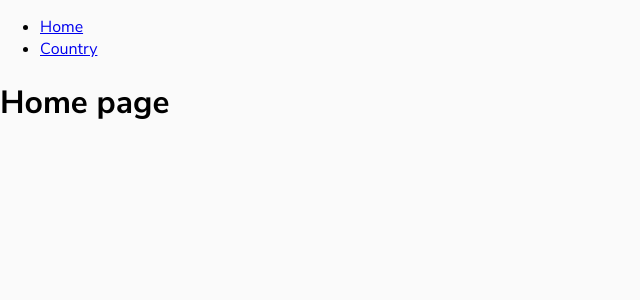
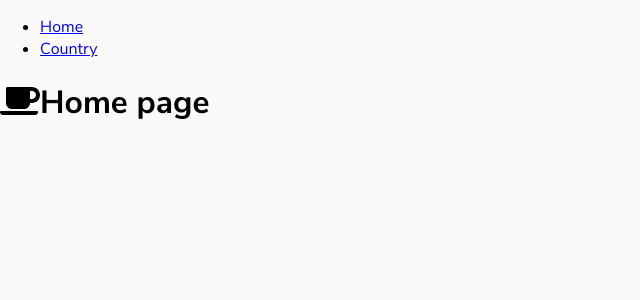
Before and after one commit to ReccaFlames/countries, a React app: page / in a window 1280 px wide. Shown: the top 300 px of the page, without its empty margins (0-640 px from the left). Built offline with nearby package versions, Linux system fonts and the light colour scheme.

Commit message:
Added fontawesome icon pack

```diff
--- a/package.json
+++ b/package.json
@@ -12,6 +12,9 @@
     "format": "prettier --write \"./src/**/*.{js,jsx,ts,tsx,json,css,scss,md}\""
   },
   "dependencies": {
+    "@fortawesome/fontawesome-svg-core": "^1.2.36",
+    "@fortawesome/free-solid-svg-icons": "^5.15.4",
+    "@fortawesome/react-fontawesome": "^0.1.15",
     "react": "^17.0.2",
     "react-dom": "^17.0.2",
     "react-router-dom": "^5.2.0"
--- a/src/App.tsx
+++ b/src/App.tsx
@@ -4,10 +4,12 @@ import Home from './pages/home/Home';
 import './styles.scss';
 
 const App = () => (
-    <Switch>
-        <Route path="/country" component={Country} />
-        <Route path="/" component={Home} />
-    </Switch>
+    <main>
+        <Switch>
+            <Route path="/country" component={Country} />
+            <Route path="/" component={Home} />
+        </Switch>
+    </main>
 );
 
 export default App;
--- a/src/pages/home/Home.tsx
+++ b/src/pages/home/Home.tsx
@@ -1,3 +1,15 @@
-const Home = () => <h1>Home page</h1>;
+import { FontAwesomeIcon } from '@fortawesome/react-fontawesome';
+import { faCoffee } from '@fortawesome/free-solid-svg-icons';
+
+const Home = () => (
+    <div>
+        <h1>
+            <span>
+                <FontAwesomeIcon icon={faCoffee} />
+                Home page
+            </span>
+        </h1>
+    </div>
+);
 
 export default Home;
```
Also changed, not shown: 1 other file (tests, documents, lock files or other folders).
